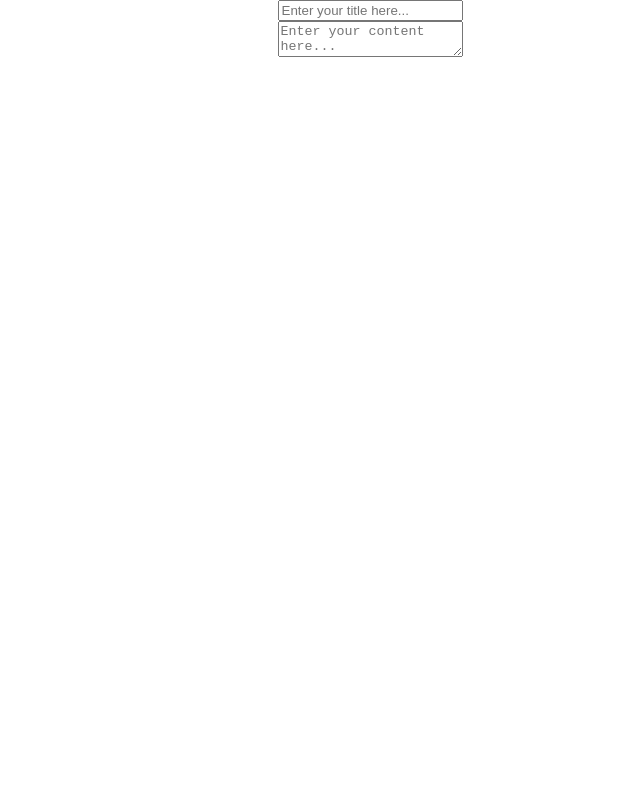
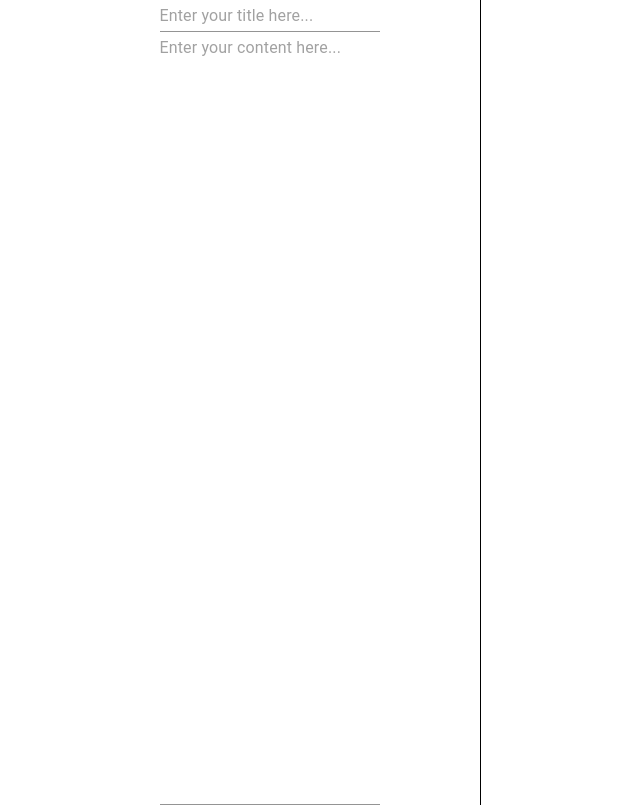
Before and after one commit to ja153903/md, a React app: page / in a window 1280 px wide. Shown: the whole page, without its empty margins (270-910 px from the left). Built offline with nearby package versions, Linux system fonts and the light colour scheme.

Commit message:
Using material-ui component

```diff
--- a/src/App.js
+++ b/src/App.js
@@ -3,6 +3,7 @@ import { makeStyles } from "@material-ui/core/styles";
 
 import { Editor } from "./editor";
 import { Preview } from "./preview";
+import VerticalBreak from "./ui/components/VerticalBreak";
 
 const useStyles = makeStyles({
   root: {
@@ -18,6 +19,7 @@ function App() {
   return (
     <div className={styles.root}>
       <Editor />
+      <VerticalBreak />
       <Preview />
     </div>
   );
--- a/src/editor/components/Content.js
+++ b/src/editor/components/Content.js
@@ -1,11 +1,15 @@
 import React from "react";
+import { TextField } from "@material-ui/core";
 
 export default function Content({ content, onChange }) {
   return (
-    <textarea
+    <TextField
       value={content}
       onChange={onChange}
       placeholder="Enter your content here..."
-    ></textarea>
+      multiline
+      fullWidth
+      rows={40}
+    />
   );
 }
--- a/src/editor/components/Title.js
+++ b/src/editor/components/Title.js
@@ -1,11 +1,13 @@
 import React from "react";
+import { TextField } from "@material-ui/core";
 
 export default function Title({ title, onChange }) {
   return (
-    <input
+    <TextField
       value={title}
       onChange={onChange}
       placeholder="Enter your title here..."
+      fullWidth
     />
   );
 }
--- /dev/null
+++ b/src/ui/components/VerticalBreak.js
@@ -0,0 +1,16 @@
+import React from "react";
+import { makeStyles } from "@material-ui/core/styles";
+
+const useStyles = makeStyles({
+  root: {
+    borderLeft: "1px solid black",
+    marginLeft: "100px",
+    marginRight: "100px",
+  },
+});
+
+export default function VerticalBreak() {
+  const styles = useStyles();
+
+  return <div className={styles.root}></div>;
+}
```
